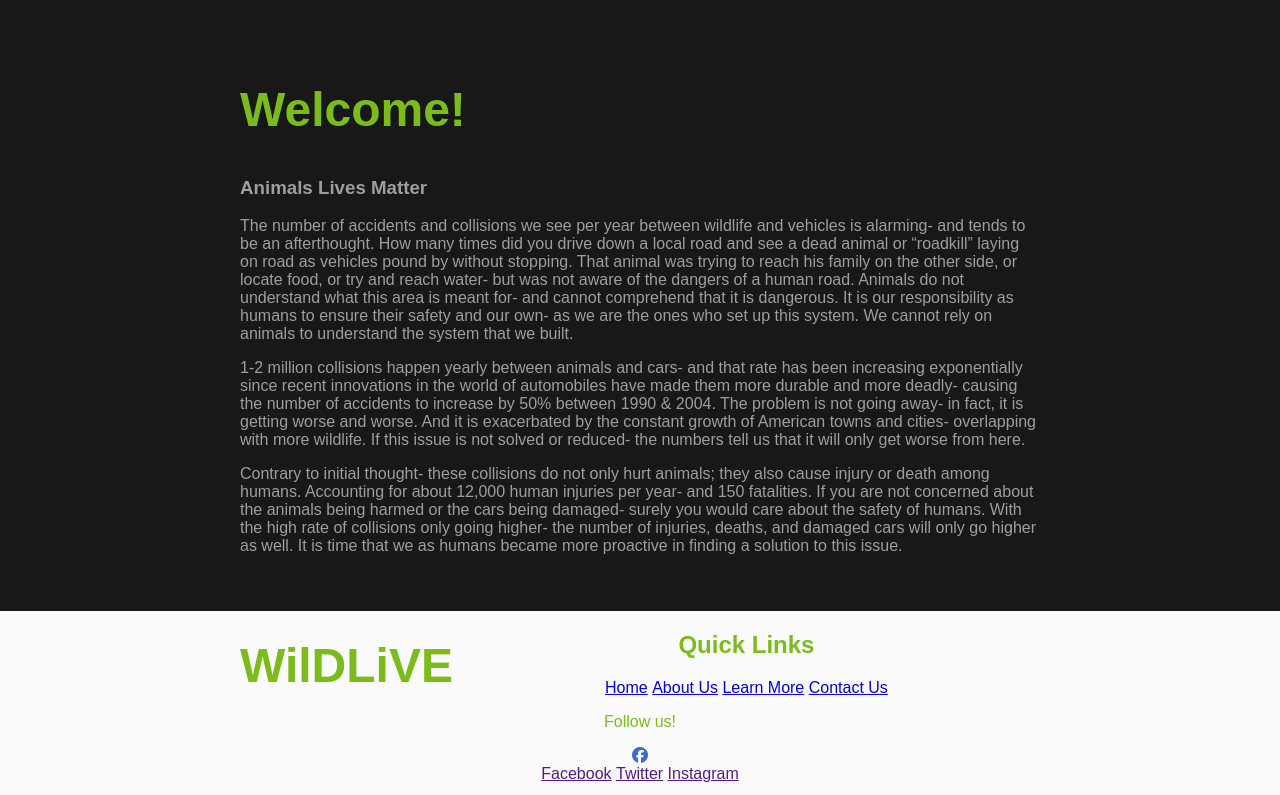
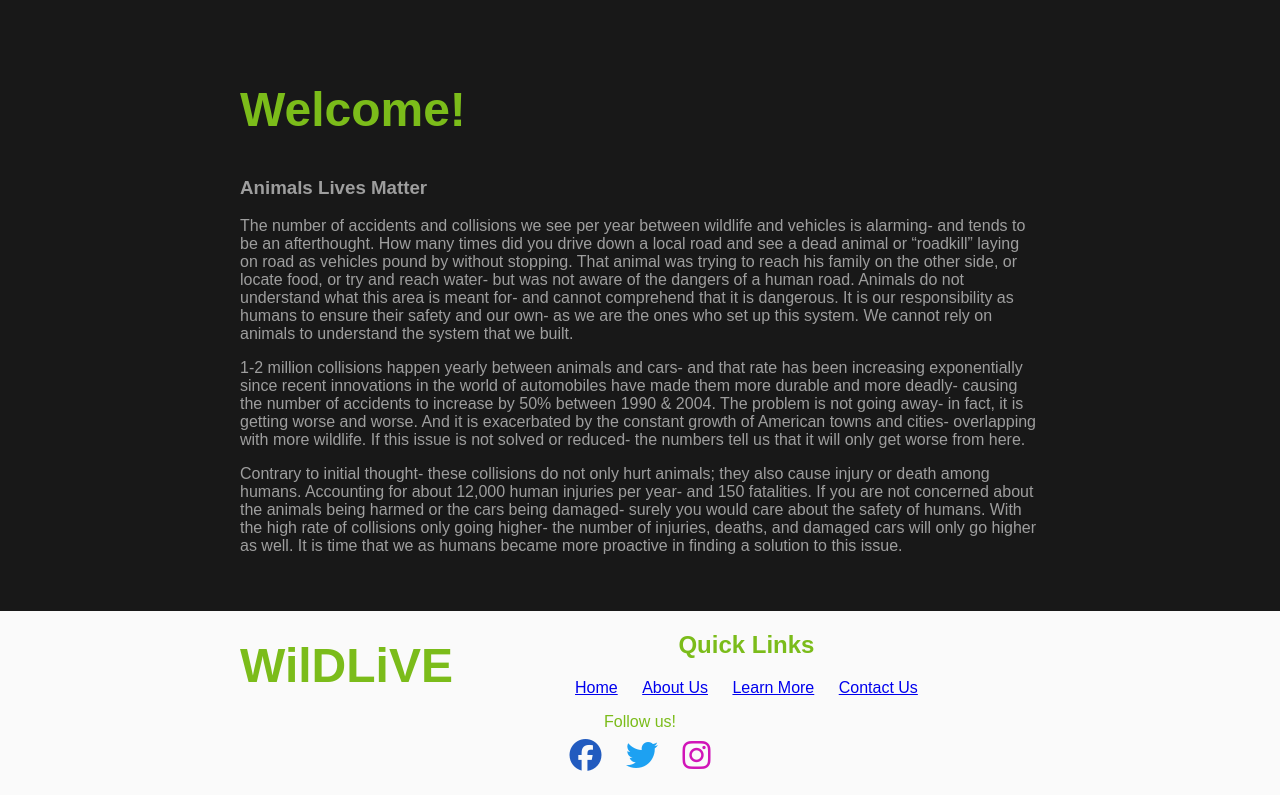
Before and after one commit to TheKooperDon/webdesign23wildlive, a plain HTML site: page index.html in a window 1280 px wide. Shown: the part 446-1241 px from the top of the page. Drawn offline with Linux system fonts and the light colour scheme; a web font is replaced by a local one.

Commit message:
font-awesome icons added.
Also adding some spacing to each object.

```diff
--- a/index.html
+++ b/index.html
@@ -13,7 +13,7 @@
 
 <body class="home">
 
-        <script src="https://kit.fontawesome.com/8683b67fed.js" crossorigin="anonymous"></script>
+    <script src="https://kit.fontawesome.com/15920f1ddb.js" crossorigin="anonymous"></script>
 
     <header id="banner">
         <div class="wrapper">
@@ -76,7 +76,7 @@
 
     <footer id="colophon">
         <div class="wrapper">
-            <div class="fixfooter">
+
                 <nav>
                     <h2><span class="site-id">WilDLiVE</span> Quick Links</h2>
                     <ul>
@@ -86,16 +86,15 @@
                         <li><a href="contactus.html">Contact Us</a></li>
                     </ul>
                 </nav>
-            </div>
+
         </div>
         <div class="bottom-footer">
             <div class="wrapper">
                 <p>Follow us!</p>
-                <i class="fa-brands fa-facebook" style="color: #3f6ccb;"></i>
                 <ul>
-                    <li><a href="">Facebook</a></li>
-                    <li><a href="">Twitter</a></li>
-                    <li><a href="">Instagram</a></li>
+                    <li><a href="#"><i class="fa-brands fa-facebook fa-2xl" style="color: #225bbf;"></i></a> </li>
+                    <li><a href="#"><i class="fa-brands fa-twitter fa-2xl" style="color: #1da1f2;"></i></a></li>
+                    <li><a href="#"><i class="fa-brands fa-instagram fa-2xl" style="color: #d115b8;"></i></a></li>
                 </ul>
             </div>
         </div>
--- a/styles/styles.css
+++ b/styles/styles.css
@@ -175,15 +175,17 @@ button {
 }
 
 #colophon li{
+	margin: 0 10px;
+	padding: 0;
 	display: inline-block;
+
 }
-#colophon .fixfooter .site-id {
 
-	display:inline;
-    text-align: left;
-	text-shadow: #181818;
-
-
+.bottom-footer{
+	margin-bottom: 30px;
+}
+.bottom-footer li{
+	margin: 0 10px;
 }
 
 /*END OF FOOTER*/
```
Also changed, not shown: pages/about-us.html (+5 -3 lines), pages/contact-us.html (+5 -3 lines), pages/solutions.html (+5 -3 lines).
